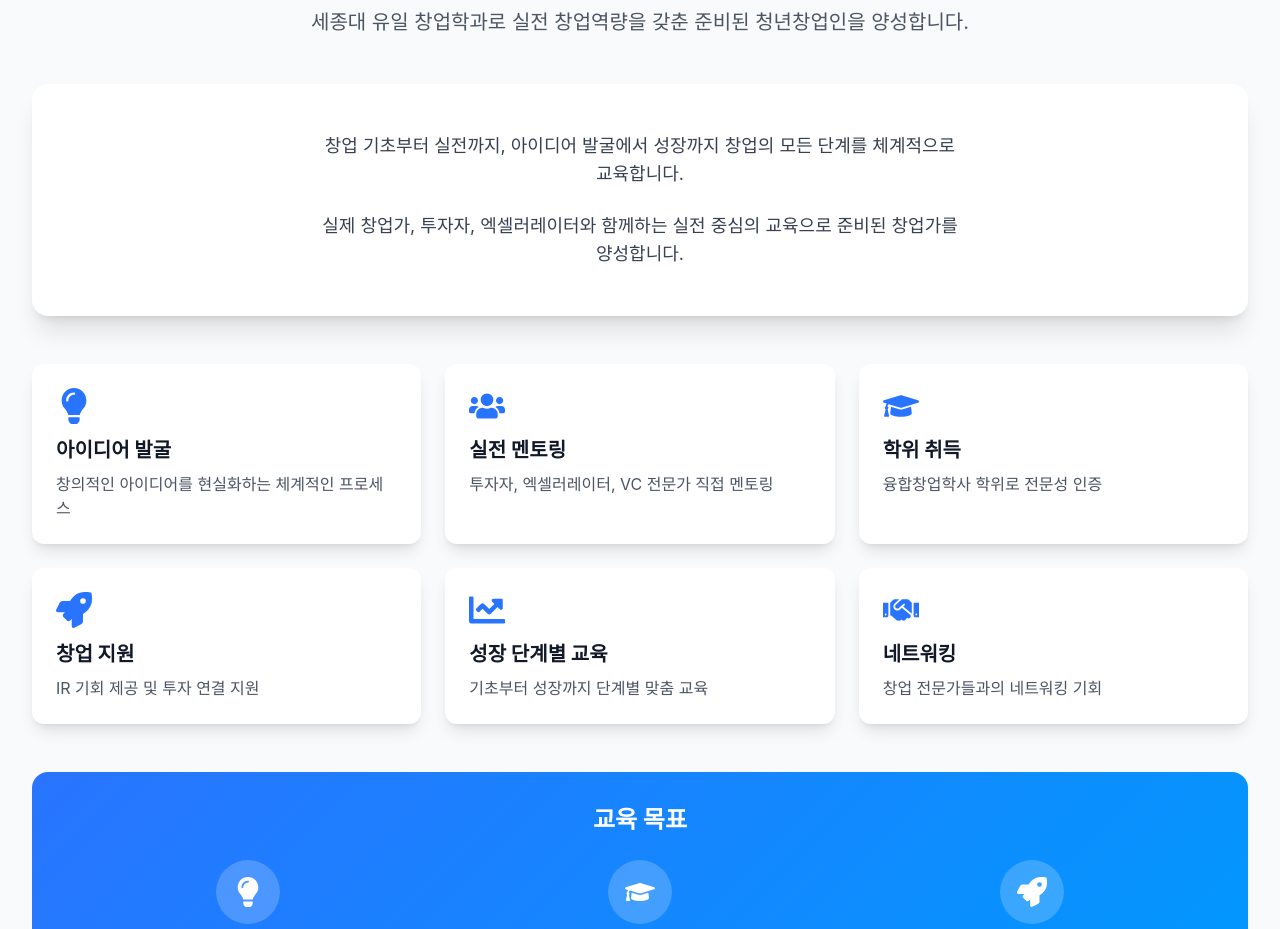
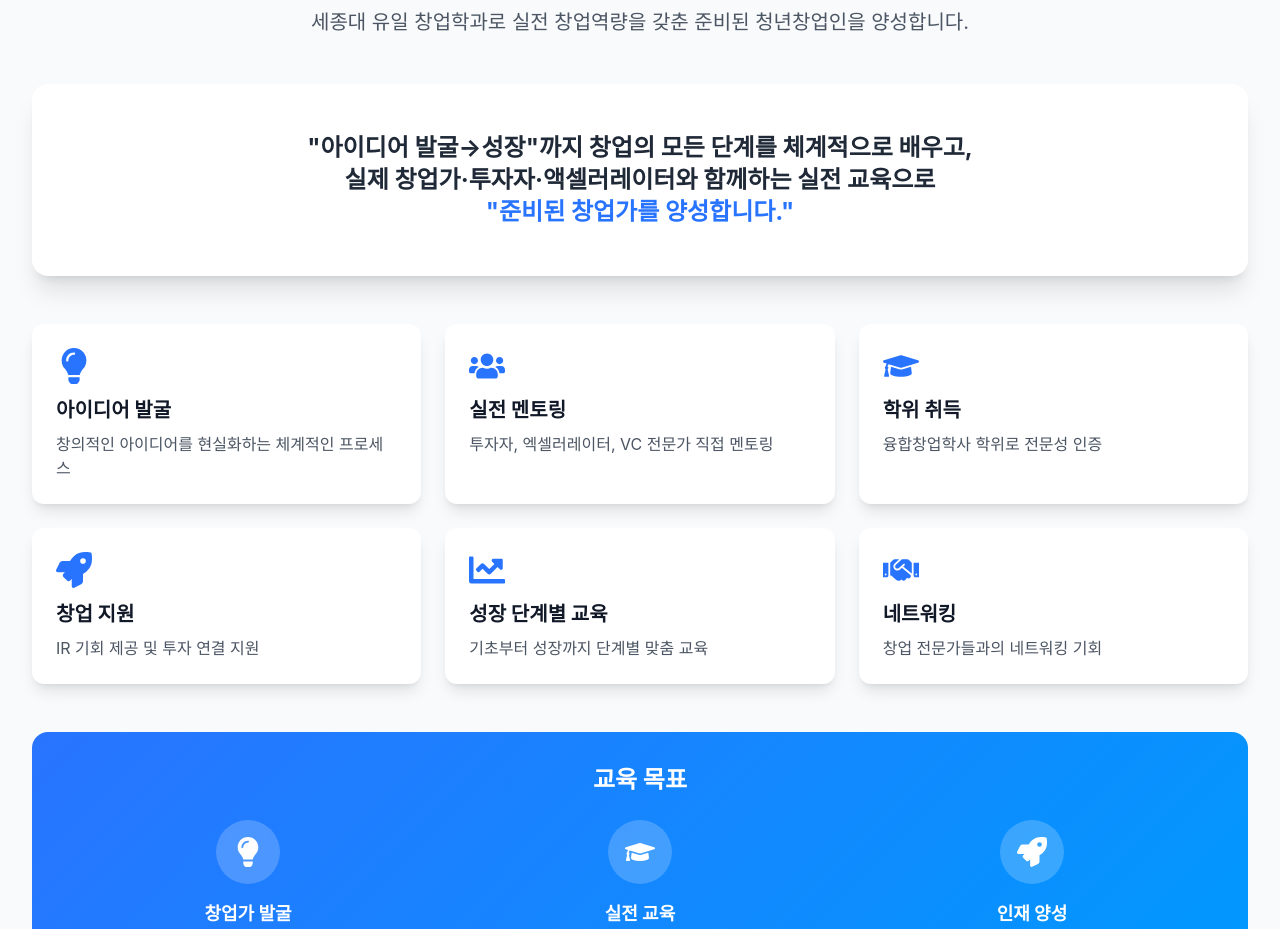
Before and after one commit to unvisr-code/startup-sejong, a Next.js app: page / in a window 1280 px wide. Shown: the part 920-1849 px from the top of the page. Built offline with nearby package versions, Linux system fonts and the light colour scheme; a web font is replaced by a local one.

Commit message:
quote change

```diff
--- a/components/About/AboutSection.tsx
+++ b/components/About/AboutSection.tsx
@@ -63,13 +63,14 @@ const AboutSection = () => {
           viewport={{ once: true, amount: 0.1 }}
           className="bg-white rounded-2xl shadow-xl p-6 sm:p-8 md:p-12 mb-6 sm:mb-8 md:mb-12"
         >
-          <div className="text-center space-y-6">
-            <p className="text-gray-700 text-base sm:text-lg leading-relaxed max-w-2xl mx-auto mb-4 break-keep">
-              창업 기초부터 실전까지, 아이디어 발굴에서 성장까지 창업의 모든 단계를 체계적으로 교육합니다.
-            </p>
-            <p className="text-gray-700 text-base sm:text-lg leading-relaxed max-w-2xl mx-auto break-keep">
-              실제 창업가, 투자자, 엑셀러레이터와 함께하는 실전 중심의 교육으로 준비된 창업가를 양성합니다.
-            </p>
+          <div className="text-center">
+            <blockquote className="text-gray-800 text-lg sm:text-xl md:text-2xl font-bold leading-relaxed max-w-3xl mx-auto px-4 sm:px-6">
+              "아이디어 발굴→성장"까지<br className="sm:hidden" /> 창업의 모든 단계를 체계적으로 배우고,<br className="hidden sm:block" />
+              <br className="sm:hidden" />
+              실제 창업가·투자자·액셀러레이터와<br className="sm:hidden" /> 함께하는 실전 교육으로<br className="hidden sm:block" />
+              <br className="sm:hidden" />
+              <span className="text-primary">"준비된 창업가를 양성합니다."</span>
+            </blockquote>
           </div>
         </motion.div>
 
```
